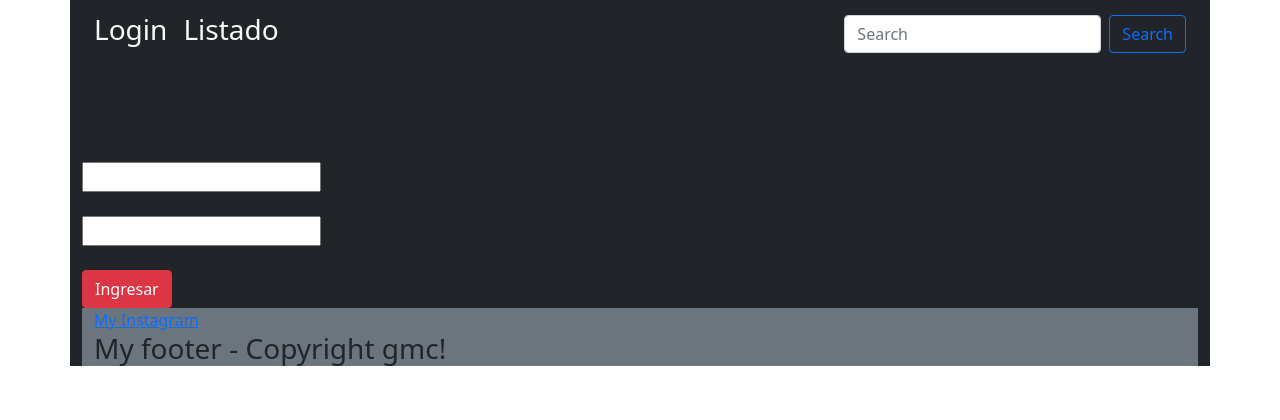
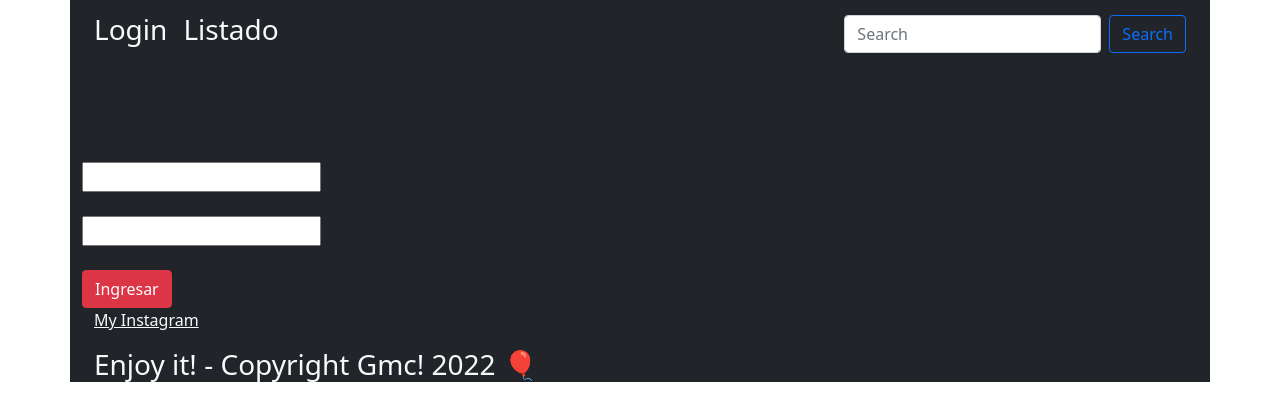
Before and after one commit to gustavocaradonna/alkemy.peliculas.react, a React (Create React App) app: page / in a window 1280 px wide. Shown: the top 420 px of the page. Built offline with nearby package versions, Linux system fonts and the light colour scheme.

Commit message:
mejoras footer

```diff
--- a/src/components/Footer.js
+++ b/src/components/Footer.js
@@ -1,14 +1,22 @@
 export function Footer() {
   return (
     <footer>
-      <div className="container bg-secondary">
+      <div className="container bg-dark">
         <nav className="justify-content-center row align">
-          <a href="https://instagram.com" rel="noopener noreferrer">
-            My Instagram
-          </a>
+          <ul>
+            <li>
+              <a
+                className="text-light"
+                href="https://instagram.com"
+                rel="noopener noreferrer"
+              >
+                My Instagram
+              </a>
+            </li>
+          </ul>
         </nav>
 
-        <h3>My footer - Copyright gmc!</h3>
+        <h3 className="text-light">Enjoy it! - Copyright Gmc! 2022 🎈</h3>
       </div>
     </footer>
   );
```
